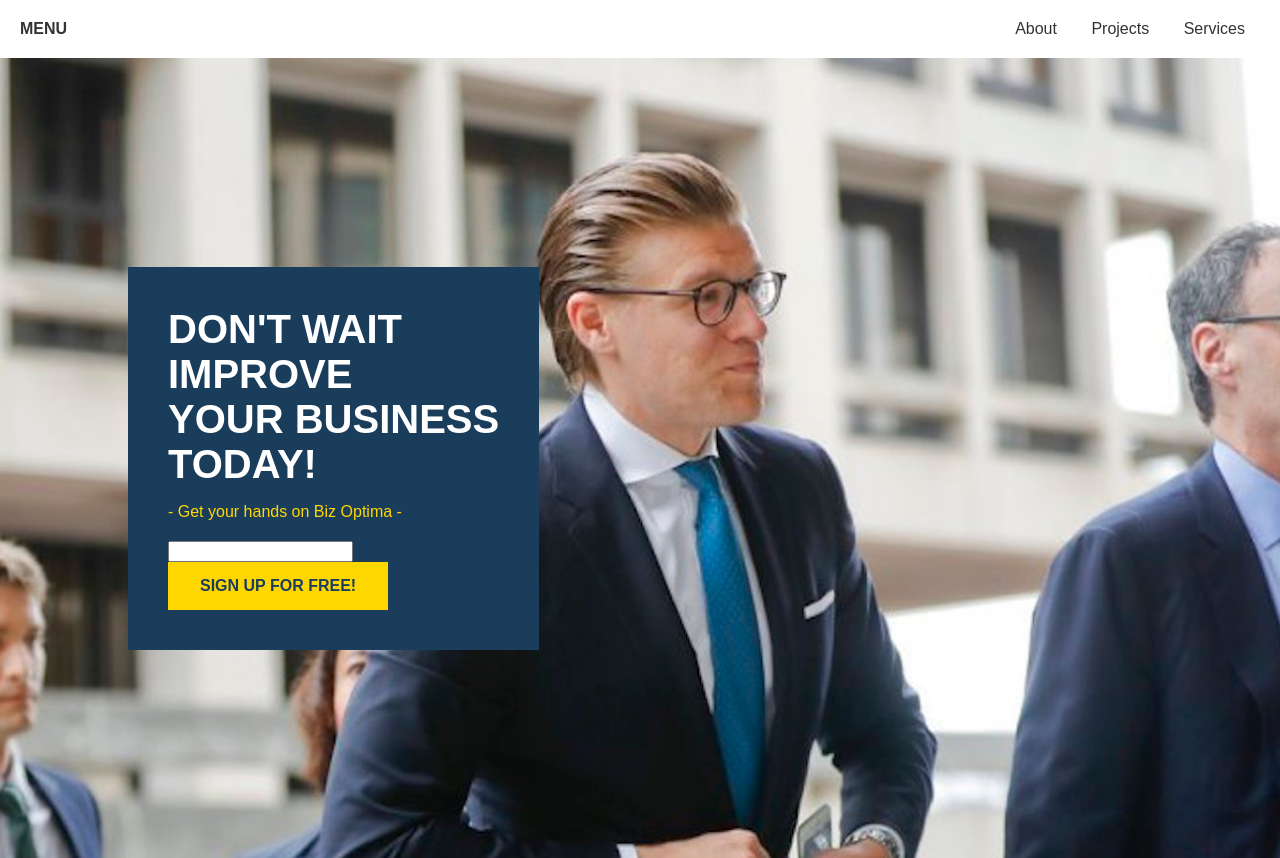
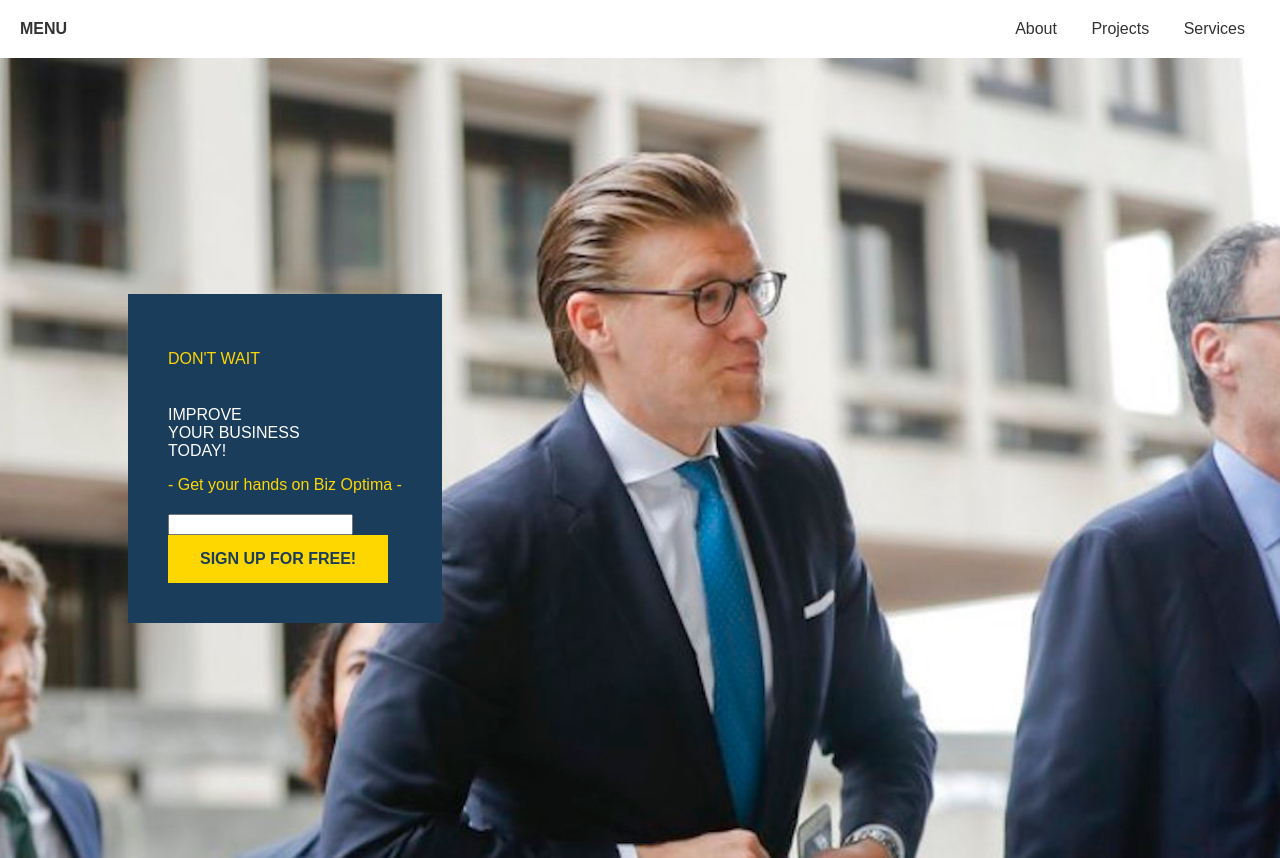
Before and after one commit to AbhirKarande/abhirkarande.github.io, a plain HTML site: page lawyer.html in a window 1280 px wide. Shown: the top 858 px of the page. Drawn offline with Linux system fonts and the light colour scheme.

Commit message:
name change

```diff
--- a/lawyer.html
+++ b/lawyer.html
@@ -16,9 +16,10 @@
         </div>
     </nav>
 
-    <section class="hero">
-        <div class="hero-content">
-            <h1>DON'T WAIT<br>IMPROVE<br>YOUR BUSINESS<br>TODAY!</h1>
+    <section class="lawyer">
+        <div class="lawyer-content">
+            <p>DON'T WAIT</p>
+            <br>IMPROVE<br>YOUR BUSINESS<br>TODAY!</h1>
             <p>- Get your hands on Biz Optima -</p>
             <form>
                 <input type="text" id="fname" name="fname"><br>
--- a/styles.css
+++ b/styles.css
@@ -27,7 +27,7 @@ body, html {
     text-decoration: none;
     padding: 0 15px;
 }
-.hero {
+.lawyer {
     background-image: url('img/lawyer.jpg');
     background-size: cover;
     background-position: center;
@@ -37,17 +37,17 @@ body, html {
     justify-content: flex-start;
     padding-left: 10%;
 }
-.hero-content {
+.lawyer-content {
     background-color: #1a3d5c;
     padding: 40px;
     color: white;
     max-width: 400px;
 }
-.hero-content h1 {
+.lawyer-content h1 {
     font-size: 2.5em;
     margin: 0;
 }
-.hero-content p {
+.lawyer-content p {
     color: #ffd700;
     margin-bottom: 20px;
 }
```
